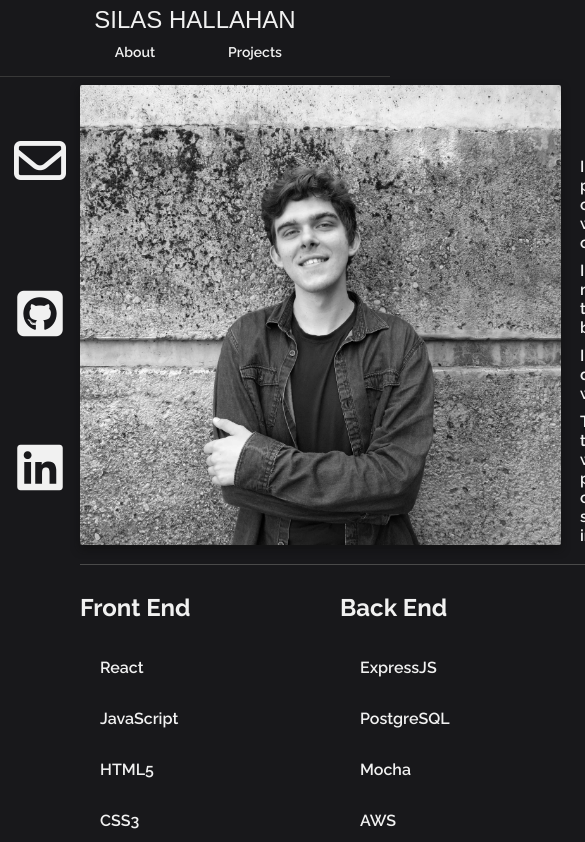
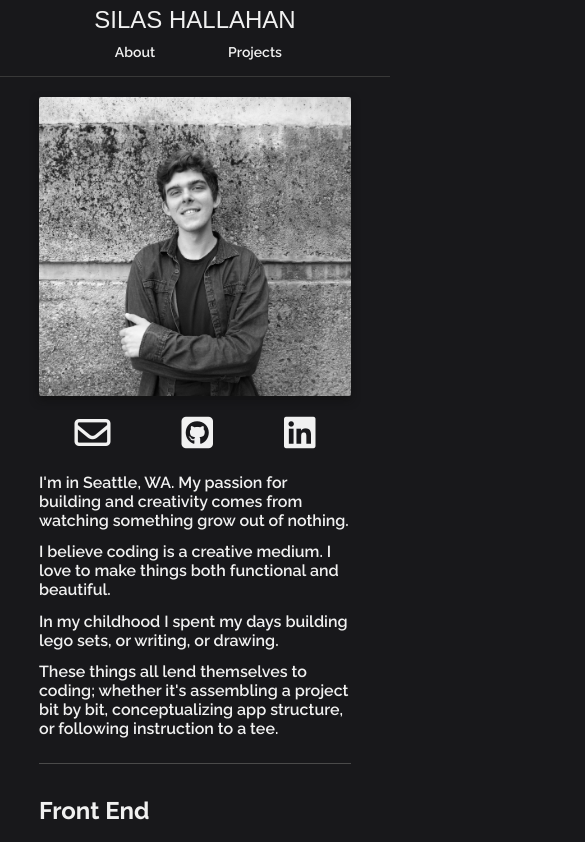
Before and after one commit to Loxphordex/React-Portfolio, a React (Create React App) app: page /about in a window 390 px wide. Shown: the top 842 px of the page, 585 px wide, since content can reach past the window. Built offline with nearby package versions, Linux system fonts and the light colour scheme; some icons are missing; a web font is replaced by a local one.

Commit message:
about mobile

```diff
--- a/src/components/Gallery/Gallery.css
+++ b/src/components/Gallery/Gallery.css
@@ -22,6 +22,9 @@
 }
 
 @media only screen and (max-width: 768px) {
+  .gallery-area {
+    margin-top: 4%;
+  }
   .gallery-area img {
     max-width: 300px;
   }
--- a/src/routes/About/About.css
+++ b/src/routes/About/About.css
@@ -38,19 +38,18 @@
   grid-column: 1/2;
   grid-row: 1/2;
   display: flex;
-  justify-content: space-between;
-  align-items: flex-end;
+  justify-content: flex-end;
+  align-items: center;
   flex-flow: column;
 }
 
 .contact-links * {
   color: rgb(241, 241, 241);
-  font-size: 52px;
+  font-size: 36px;
 }
 
 .contact-links a {
   display: inline-block;
-  margin: auto;
 }
 
 .about-info {
@@ -93,3 +92,37 @@
 .skills-section ul li p {
   display: inline-block;
 }
+
+@media only screen and (max-width: 768px) {
+  .about-me-container {
+    display: block;
+    min-width: initial;
+  }
+  .about-portrait {
+    max-width: 100%;
+    margin-top: 4%;
+  }
+  .contact-links {
+    flex-flow: row;
+    margin-top: 4%;
+  }
+  .contact-links a {
+    margin: auto;
+  }
+  .about-skills {
+    display: block;
+  }
+  .about-info {
+    margin-top: 2%;
+  }
+  .skills-section h2 {
+    margin-top: 16%;
+    margin-bottom: 0;
+  }
+  .skills-section ul {
+    margin-top: 0;
+  }
+  .hl-container .hl {
+    margin-top: 8%;
+  }
+}
--- a/src/routes/About/About.js
+++ b/src/routes/About/About.js
@@ -11,17 +11,17 @@ export default class About extends React.Component {
 
         <img className='about-portrait' src={portrait} alt='Silas Hallahan' />
 
+        <div className='contact-links'>
+          <a href='mailto:silasishallahan@gmail.com'><i className='far fa-envelope'></i></a>
+          <a href='https://github.com/Loxphordex' target='_blank' rel='noopener noreferrer'><i className='fab fa-github-square'></i></a>
+          <a href='https://www.linkedin.com/in/silashallahan/' target='_blank' rel='noopener noreferrer'><i className='fab fa-linkedin'></i></a>
+        </div>
+
         <div className='about-info'>
           <p>I'm in Seattle, WA. My passion for building and creativity comes from watching something grow out of nothing.</p>
           <p>I believe coding is a creative medium. I love to make things both functional and beautiful.</p>
           <p>In my childhood I spent my days building lego sets, or writing, or drawing.</p>
           <p>These things all lend themselves to coding; whether it's assembling a project bit by bit, conceptualizing app structure, or following instruction to a tee.</p>
-        </div>
-
-        <div className='contact-links'>
-          <a href='mailto:silasishallahan@gmail.com'><i className='far fa-envelope'></i></a>
-          <a href='https://github.com/Loxphordex' target='_blank' rel='noopener noreferrer'><i className='fab fa-github-square'></i></a>
-          <a href='https://www.linkedin.com/in/silashallahan/' target='_blank' rel='noopener noreferrer'><i className='fab fa-linkedin'></i></a>
         </div>
 
         <div className='hl-container'>
--- a/src/routes/Projects/Projects.js
+++ b/src/routes/Projects/Projects.js
@@ -33,7 +33,7 @@ export default class Projects extends React.Component {
 
   setCurrentView = (name) => {
     this.setState({ currentView: name })
-    if (window.innerWidth < 768) {
+    if (window.innerWidth <= 768) {
       const toTop = document.getElementById('projects-list')
       toTop.scrollIntoView({ behavior: 'smooth' })
     }
```
